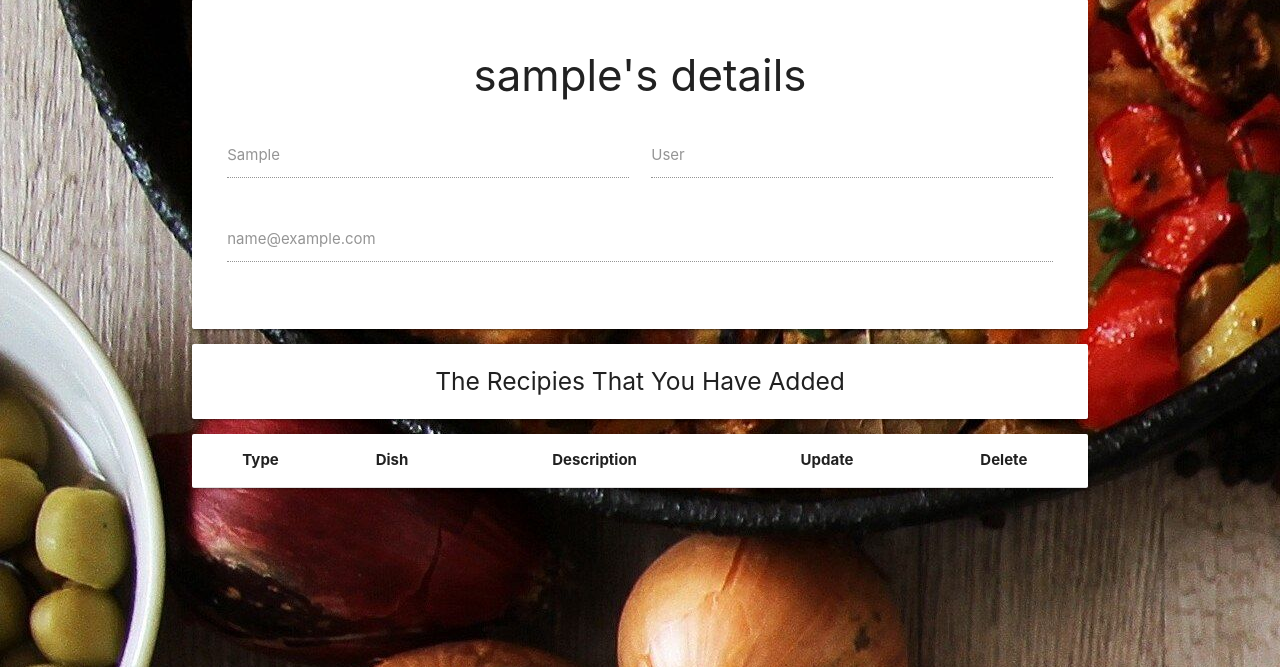
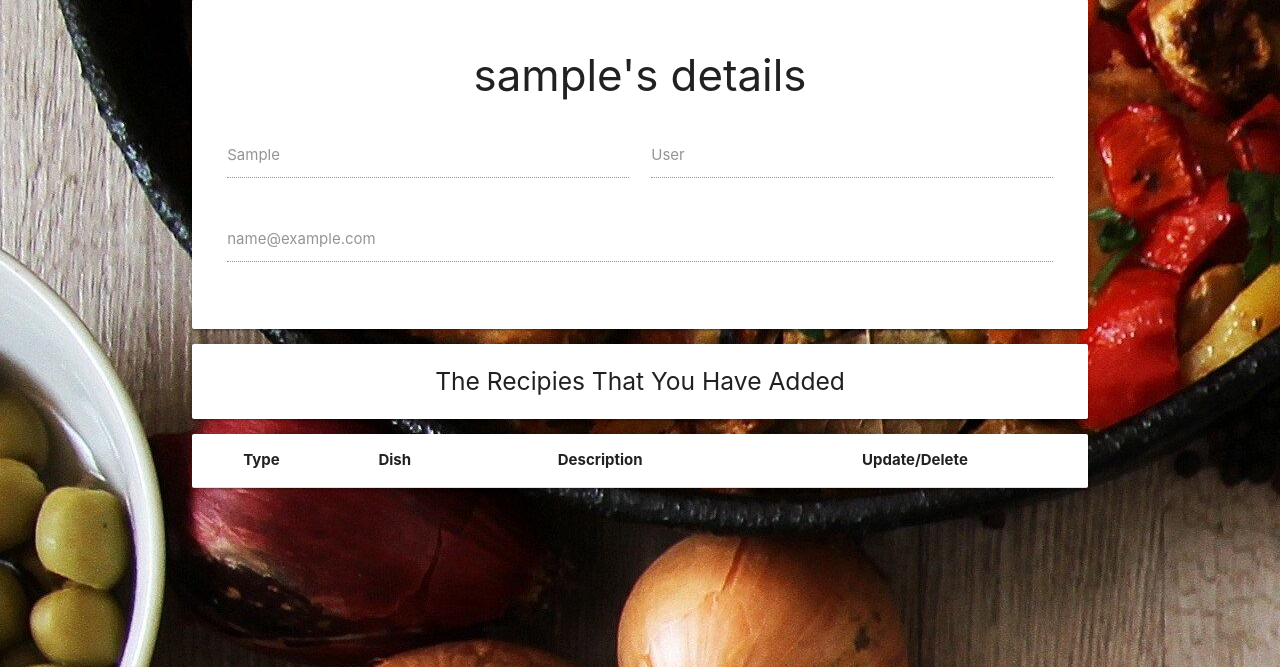
Before and after one commit to Code-Institute-Submissions/cmd-source-MS3-Dishes_OctResub, a Flask app: page /profile/1 in a window 1280 px wide. Shown: the part 73-740 px from the top of the page. Run offline with Flask 2, Linux system fonts and the light colour scheme; the visitor is signed in with stand-in values (Sample User, id 1); a database or web service that is not in the repository returns one stand-in record (values such as "Sample title"); lists and menus that the app fills with data are empty; some libraries are stand-ins or nearby versions.

Commit message:
making the text smaller so that it is more readable on the mobile devices for the profile and dish pages

```diff
--- a/static/css/style.css
+++ b/static/css/style.css
@@ -51,6 +51,7 @@ div h5, h6 {
     height: 250px;
 }
 
+
 textarea {
     resize: none;
  }
--- a/templates/profile.html
+++ b/templates/profile.html
@@ -30,18 +30,23 @@
               <th class="center-align">Type</th>
               <th class="center-align">Dish</th>
               <th class="center-align">Description</th>
-              <th class="center-align">Update</th>
-              <th class="center-align">Delete</th>
+              <th class="center-align">Update/Delete</th>
           </tr>
 
           {% for dish in dishes %}
           {% if dish.created_by == username %}
           <tr>
-              <td class="center-align">{{ dish.dish_type }}</td>
-              <td class="center-align">{{ dish.dish_name }}</td>
-              <td class="center-align"><textarea disabled maxlength="500" id="profile_dish_description" name="" rows="10" cols="150">{{ dish.dish_description }}</textarea></td>
-              <td class="center-align"><a href="{{url_for('update_dish', dish_id=dish._id)}}" class="green btn">Update</a></td>
-              <td class="center-align"><a href="{{url_for('delete_dish', dish_id=dish._id)}}" class="red btn">Delete</a></td>
+              <td class="center-align"><small>{{ dish.dish_type }}</small></td>
+              <td class="center-align"><small>{{ dish.dish_name }}</small></td>
+              <td class="center-align"><small><textarea disabled maxlength="500" id="profile_dish_description" name="" rows="10" cols="150">{{ dish.dish_description }}</textarea></small></td>
+              <td class="center-align">
+                <div class="center-align">
+                    <a href="{{url_for('update_dish', dish_id=dish._id)}}" class="green btn center-align"><small>Update</small></a>
+                    <br/>
+                    <br/>
+                    <a href="{{url_for('delete_dish', dish_id=dish._id)}}" class="red btn center-align"><small>Delete</small></a>
+                </div>
+            </td>
           </tr>
           {% endif %}
           {% endfor %}
```
Also changed, not shown: templates/dishes.html (+11 -5 lines).
